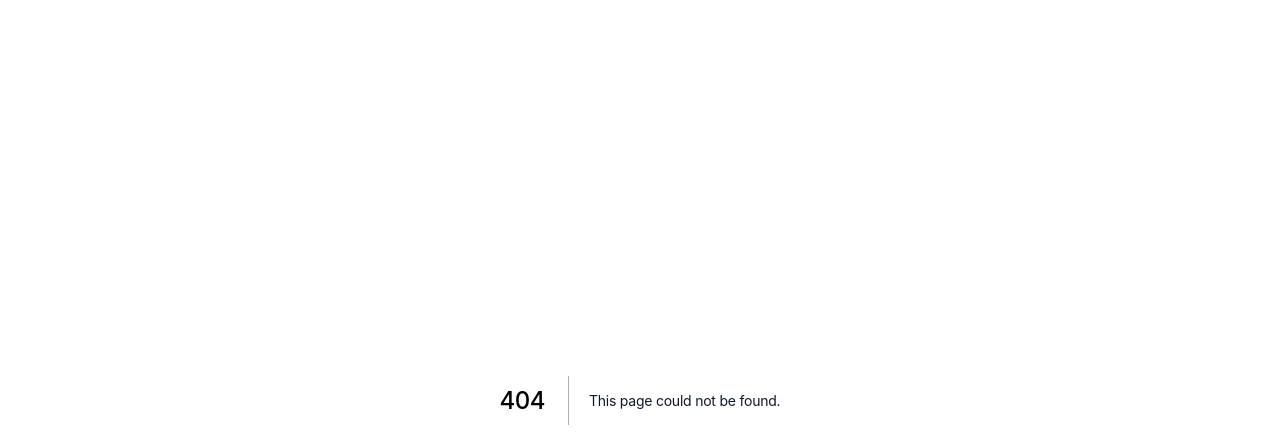
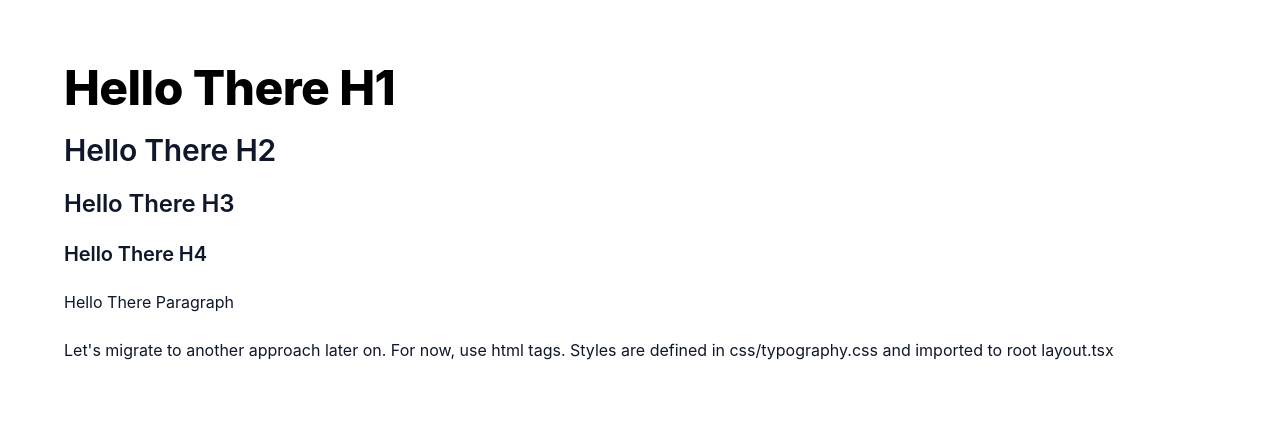
Before and after one commit to rashmithachamikara/esl-app, a Next.js app: page /demo/typography-demo in a window 1280 px wide. Before the commit this address had no page. Shown: the top 448 px of the page. Built offline with nearby package versions, Linux system fonts and the light colour scheme.

Commit message:
Added typography demo

```diff
--- /dev/null
+++ b/src/app/demo/typography-demo/page.tsx
@@ -0,0 +1,20 @@
+export default function TypographyDemo() {
+
+    const demoStyle: React.CSSProperties = {
+        display: "flex",
+        flexDirection: "column",
+        gap: "20px",
+        padding: "64px"
+    }
+
+    return (
+    <div style={demoStyle}>
+      <h1>Hello There H1</h1>
+      <h2>Hello There H2</h2>
+      <h3>Hello There H3</h3>
+      <h4>Hello There H4</h4>
+      <p>Hello There Paragraph</p>
+      <p>Let's migrate to another approach later on. For now, use html tags. Styles are defined in css/typography.css and imported to root layout.tsx</p>
+    </div>
+  );
+}
```
